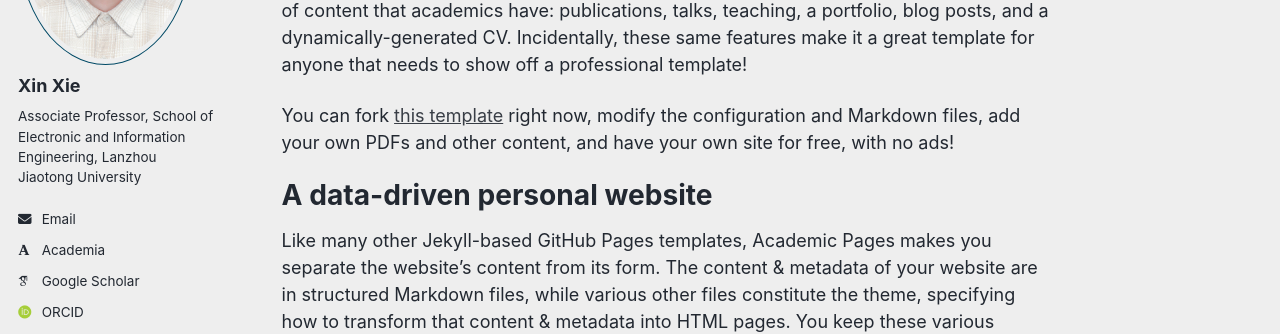
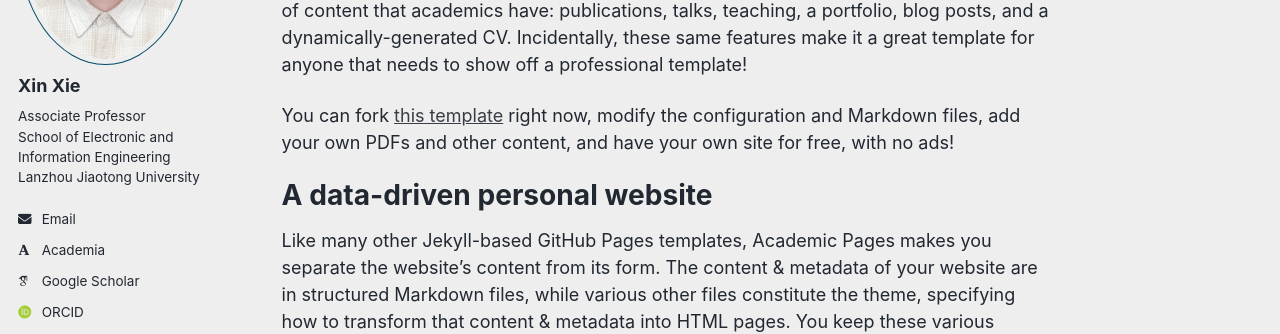
Before and after one commit to xiexin312/xiexin312.github.io, a Jekyll site: the page built from _pages/about.md, in a window 1280 px wide. Shown: the part 281-615 px from the top of the page. Built offline with Jekyll 4.4.1, drawn with Linux system fonts in a browser that asks for light colours; some web fonts are replaced; a script bundle is joined from its source files by our own code; library files that are not in the unit come from our copies.

```diff
--- a/_config.yml
+++ b/_config.yml
@@ -26,7 +26,7 @@ author:
   avatar           : "profile.png"
   name             : "Xin Xie"
   #pronouns         : "He" # example: "she/her"
-  bio              : "Associate Professor, School of Electronic and Information Engineering, Lanzhou Jiaotong University"
+  bio              : "Associate Professor<br>School of Electronic and Information Engineering<br>Lanzhou Jiaotong University"
   #location         : "甘肃兰州"
   #employer         : "兰州交通大学"
   #uri              : "https://www.lzjtu.edu.cn/"
```
